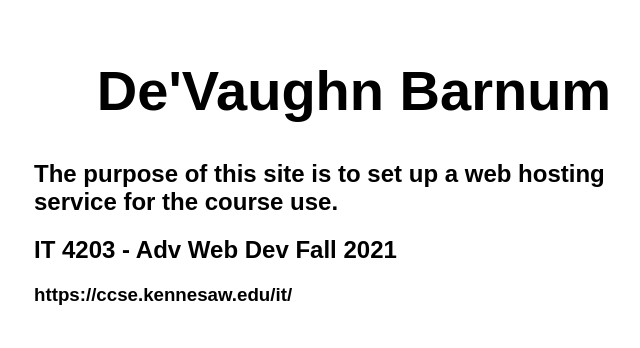
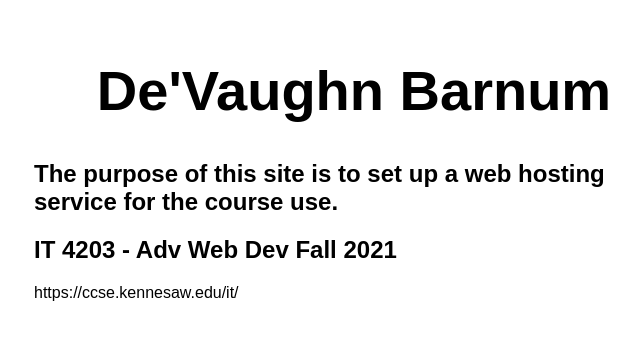
Before and after one commit to vondarius4/my-first-static-web-app, a plain HTML site: page index.html in a window 1280 px wide. Shown: the whole page, without its empty margins (286-926 px from the left). Drawn offline with Linux system fonts and the light colour scheme.

Commit message:
Update index.html

```diff
--- a/index.html
+++ b/index.html
@@ -13,7 +13,7 @@
     <h1>De'Vaughn Barnum</h1>
     <h2>The purpose of this site is to set up a web hosting service for the course use.</h2>
     <h2>IT 4203 - Adv Web Dev Fall 2021</h2>
-    <h3> https://ccse.kennesaw.edu/it/ </h3>
+    <a> https://ccse.kennesaw.edu/it/ </a>
 
   </main>
 </body>
```
